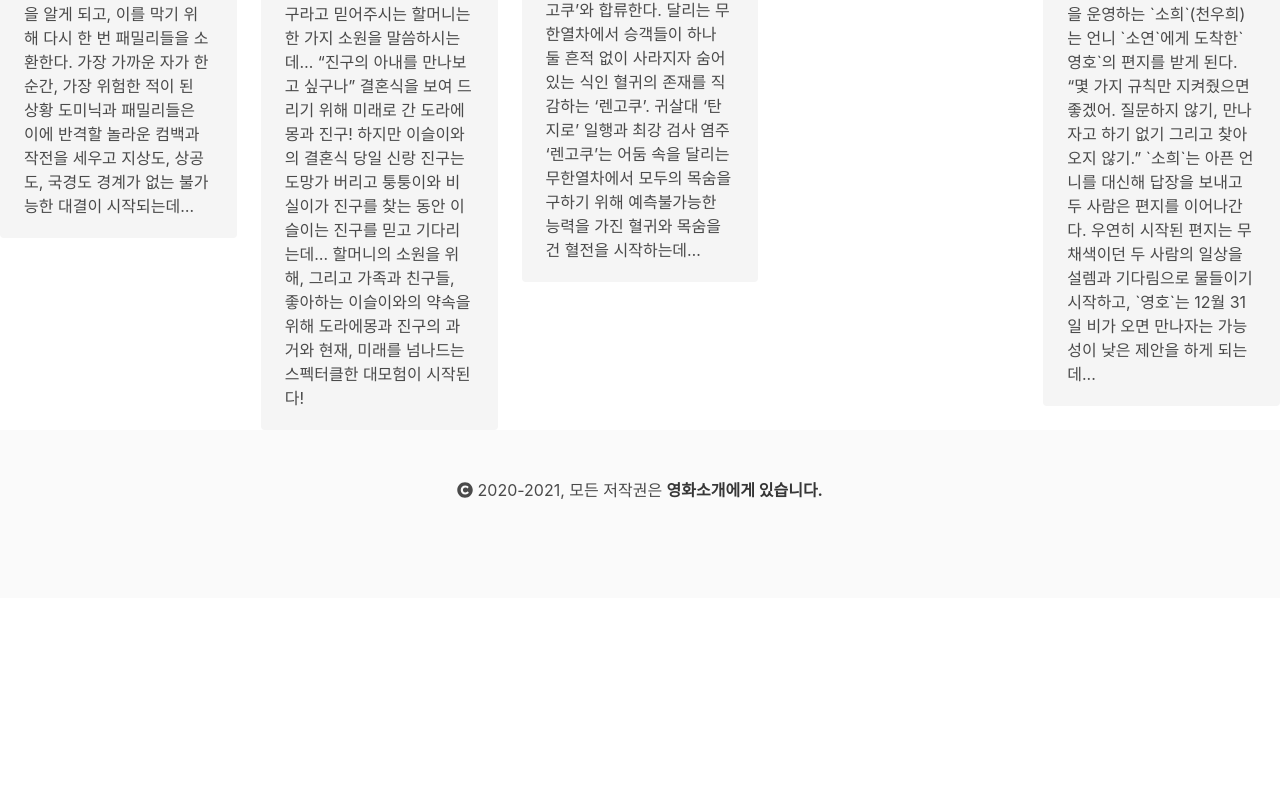
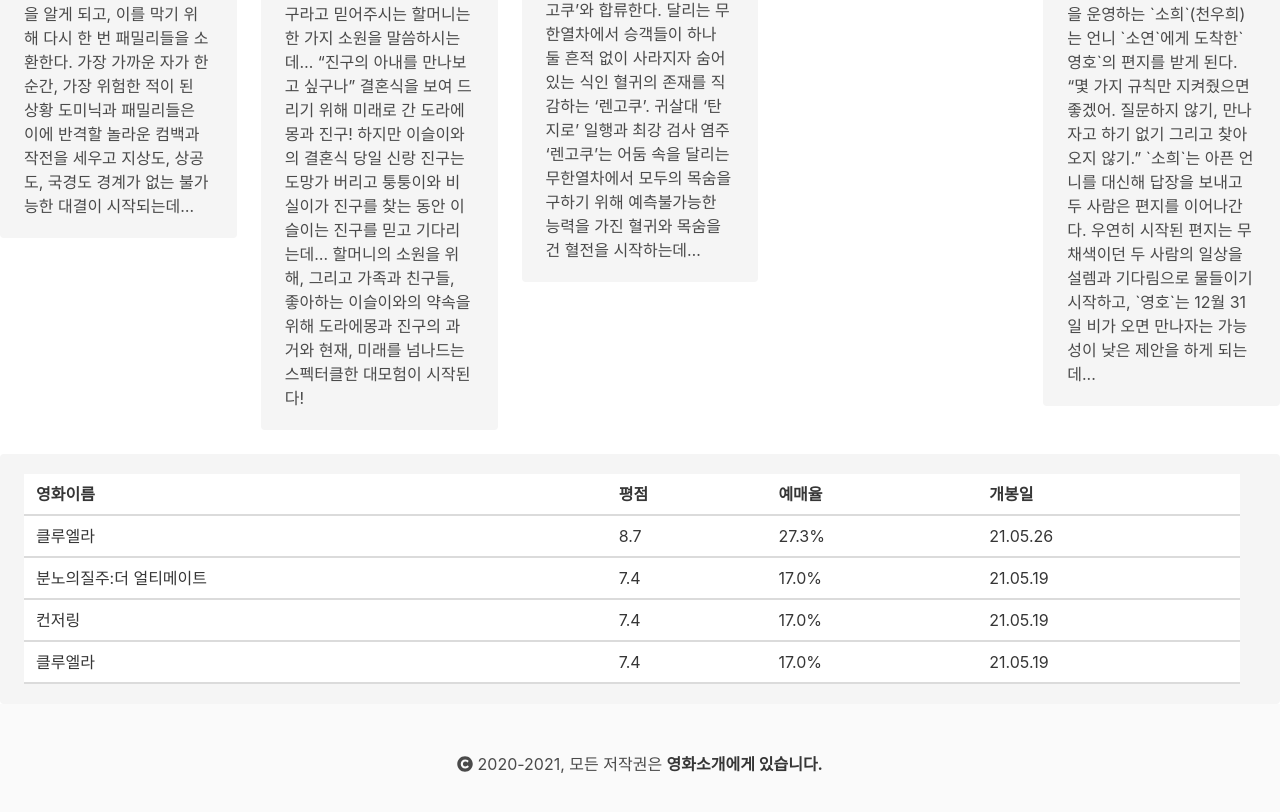
Before and after one commit to sunbrun1/jstory, a Nuxt app: page / in a window 1280 px wide. Shown: the part 746-1558 px from the top of the page. Before the commit the page ends 1344 px from the top, so only its background shows below. Built offline with nearby package versions, Linux system fonts and the light colour scheme.

Commit message:
add table movie Ranking

```diff
--- a/pages/index.vue
+++ b/pages/index.vue
@@ -114,6 +114,46 @@
         </article>
       </div>
     </div>
+    <div class="columns">
+      <div class="column">
+      <article class="notification">
+        <table class="table  is-striped  is-hoverable is-fullwidth">
+          <thead>
+            <tr>
+              <th> 영화이름 </th>
+              <th> 평점 </th>
+              <th> 예매율 </th>
+              <th> 개봉일 </th>
+            </tr>
+            <tr>
+              <td> 클루엘라 </td>
+              <td> 8.7 </td>
+              <td> 27.3% </td>
+              <td> 21.05.26 </td>
+            </tr>
+            <tr>
+              <td> 분노의질주:더 얼티메이트 </td>
+              <td> 7.4 </td>
+              <td> 17.0% </td>
+              <td> 21.05.19 </td>
+            </tr>
+            <tr>
+              <td> 컨저링 </td>
+              <td> 7.4 </td>
+              <td> 17.0% </td>
+              <td> 21.05.19 </td>
+            </tr>
+            <tr>
+              <td> 클루엘라 </td>
+              <td> 7.4 </td>
+              <td> 17.0% </td>
+              <td> 21.05.19 </td>
+            </tr>
+          </thead>
+        </table>
+      </article>
+      </div>
+    </div>
   </div>
 </template>
 
```
Also changed, not shown: 1 other file (tests, documents, lock files or other folders).
